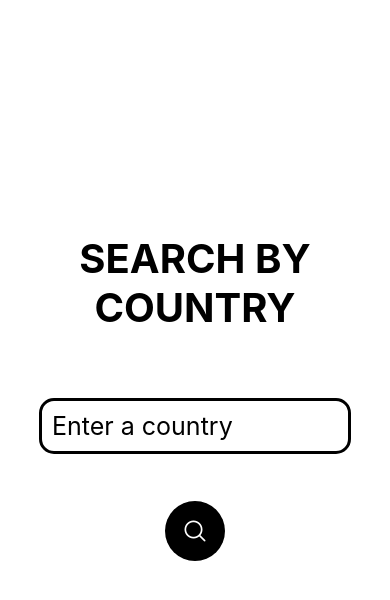
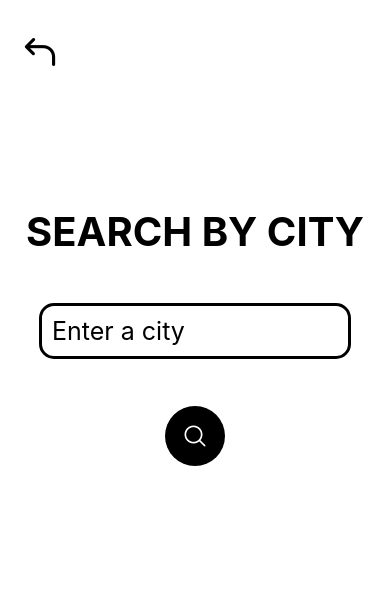
Before and after one commit to parvaritoz/CityPop, a React Native app: screen / in a window 390 px wide. Shown: the top 600 px of the page. Built offline with nearby package versions, Linux system fonts and the light colour scheme.

Commit message:
Fixed some responsive issues. Added backButton.

```diff
--- a/App.js
+++ b/App.js
@@ -1,10 +1,13 @@
 import { StatusBar } from "expo-status-bar";
 import { StyleSheet, Text, View } from "react-native";
-
+import HomeScreen from "./screens/HomeScreen";
+import SearchCity from "./screens/SearchCity";
 import SearchCountry from "./screens/SearchCountry";
 
 export default function App() {
   return (
-    <SearchCountry/>
+    <>
+      <SearchCity/>
+    </>
   )
 }
--- a/components/AppButton.js
+++ b/components/AppButton.js
@@ -20,8 +20,10 @@
     alignItems: "center",
   },
   button: {
-    backgroundColor: colors.primary,
+    backgroundColor: colors.black,
+    borderColor: "#00ffff",
     borderRadius: 15,
+    borderColor: "red",
     padding: 20,
     justifyContent: "center",
     alignItems: "center",
@@ -30,7 +32,8 @@
     margin: "2%",
   },
   text: {
-    color: colors.black,
+    color: colors.white,
+    fontWeight: "bold",
     fontSize: 18,
     textTransform: "uppercase",
     justifyContent: "center",
--- /dev/null
+++ b/components/BackButton.js
@@ -0,0 +1,35 @@
+import React from 'react';
+import {AntDesign} from '@expo/vector-icons';
+import { TouchableOpacity, View, StyleSheet } from 'react-native';
+import colors from '../config/colors';
+
+export default function BackButton() {
+    return (
+        <>
+            <View style={styles.container}>
+                <TouchableOpacity style={styles.button}>
+                    <AntDesign name='back' size={40} style={styles.backIcon}/>
+                </TouchableOpacity>
+            </View>
+
+        </>
+    );
+}
+
+const styles = StyleSheet.create({
+    container: {
+        justifyContent:"flex-start",
+        alignItems:"flex-start",
+        paddingLeft: 20,
+        paddingTop: 30,
+    },
+    button: {
+        backgroundColor: colors.white,
+        borderRadius: 50,
+        width: 60,
+        height: 60,
+    },
+    backIcon: {
+        color: colors.black,
+    },
+});
--- a/components/SearchButton.js
+++ b/components/SearchButton.js
@@ -3,7 +3,7 @@
 import colors from '../config/colors';
 import {AntDesign} from '@expo/vector-icons';
 
-export default function SearchButton({title, onPress}) {
+export default function SearchButton({ onPress}) {
     return (
         <>
             <View style={styles.container}>
@@ -17,8 +17,11 @@
 
 const styles = StyleSheet.create({
     container: {
-        justifyContent: "center",
+        flex: 1,
+        flexDirection: "column",
+        justifyContent: "flex-start",
         alignItems: "center",
+        marginTop: "10%",
     },
     button: {
         backgroundColor: colors.black,
@@ -28,7 +31,6 @@
         justifyContent: "center",
         alignItems: "center",
         textAlign: "center",
-        marginTop: "10%",
     },
     searchIcon: {
         color: colors.white,
--- a/screens/HomeScreen.js
+++ b/screens/HomeScreen.js
@@ -1,34 +1,40 @@
 import React from "react";
-import { StyleSheet, Text } from "react-native";
+import { StyleSheet, Text, View } from "react-native";
 import AppButton from "../components/AppButton";
 import colors from "../config/colors";
+import SearchCity from "./SearchCity";
 
 export default function HomeScreen() {
   return (
     <>
+      <View style={styles.container}>
         <Text style={styles.text}>CityPop</Text>
         <AppButton
           title="SEARCH BY CITY"
-        onPress={() => console.log("CITY BUTTON TAPPED!")}
+          onPress={SearchCity}
         />
         <AppButton
           title="SEARCH BY COUNTRY"
           onPress={() => console.log("COUNTRY BUTTON TAPPED!")}
         />
+      </View>
     </>
   );
 }
 
 const styles = StyleSheet.create({
+  container: {
+    flex: 1,
+    flexDirection: "column",
+    },
   text: {
     justifyContent: "center",
     alignItems: "center",
     textAlign: "center",
     fontSize: 40,
-    marginBottom: "5%",
-    color: colors.black,
+    color: "red",
     fontWeight: "bold",
-    marginTop: "60%",
+    marginTop: "30%",
     marginBottom: "20%",
   },
 });
--- a/screens/SearchCity.js
+++ b/screens/SearchCity.js
@@ -1,19 +1,28 @@
 import React from 'react';
-import {Text, StyleSheet} from 'react-native';
+import {Text, StyleSheet, View} from 'react-native';
 import TextButton from '../components/TextButton';
+import BackButton from '../components/BackButton';
 import colors from '../config/colors';
 import SearchButton from '../components/SearchButton';
 
 export default function SearchCity(props) {
     return (
         <>
-            <Text style={styles.text}>SEARCH BY CITY</Text>
-            <TextButton placeholder="Enter a city"/>
-            <SearchButton/>
+            <View style={styles.container}>
+                <BackButton/>
+                <Text style={styles.text}>SEARCH BY CITY</Text>
+                <TextButton placeholder="Enter a city"/>
+                <SearchButton/>
+            </View>
+
         </>
     );
 }
 const styles = StyleSheet.create({
+    conatiner:{
+        flex: 1,
+        justifyContent: "flex-start",
+    },
     text: {
         justifyContent: "center",
         alignItems: "center",
@@ -22,7 +31,7 @@
         marginBottom: "5%",
         color: colors.black,
         fontWeight: "bold",
-        marginTop: "60%",
-        marginBottom: "15%",
+        marginTop: "30%",
+        marginBottom: "10%",
     }
 });
--- a/screens/SearchCountry.js
+++ b/screens/SearchCountry.js
@@ -1,5 +1,6 @@
 import React from 'react';
-import {Text, StyleSheet} from 'react-native';
+import {Text, StyleSheet, View} from 'react-native';
+import BackButton from '../components/BackButton';
 import SearchButton from '../components/SearchButton';
 import TextButton from '../components/TextButton';
 import colors from '../config/colors';
@@ -8,23 +9,28 @@
 export default function SearchCountry(props) {
     return (
         <>
-
-            <Text style={styles.text}>SEARCH BY COUNTRY</Text>
-            <TextButton placeholder="Enter a country"/>
-            <SearchButton/>
+            <View style={styles.container}>
+                <BackButton/>
+                <Text style={styles.text}>SEARCH BY COUNTRY</Text>
+                <TextButton placeholder="Enter a country"/>
+                <SearchButton onPress={()=> console.log("Search button tapped!")}/>
+            </View>
         </>
     );
 }
 const styles = StyleSheet.create({
+    container: {
+        flex: 1,
+        justifyContent: "flex-start",
+    },
     text: {
         justifyContent: "center",
         alignItems: "center",
         textAlign: "center",
         fontSize: 40,
-        marginBottom: "5%",
         color: colors.black,
         fontWeight: "bold",
-        marginTop: "60%",
-        marginBottom: "15%",
+        marginTop: "30%",
+        marginBottom: "10%",
     }
 });
```
Lines whose indentation alone changed are shown as unchanged.
